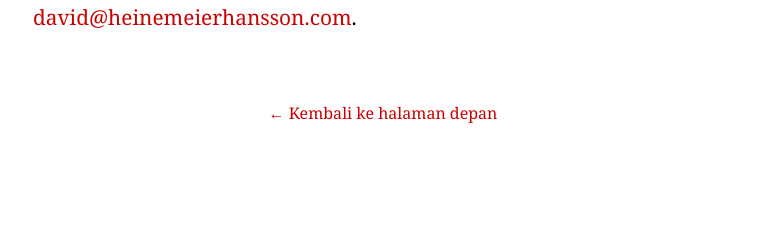
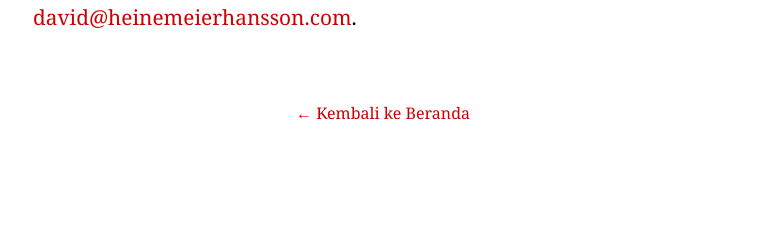
Before and after one commit to rails-id/rails-id.github.io, a Jekyll site: the page built from trademarks.html, in a window 1280 px wide. Shown: the part 931-1161 px from the top of the page, without its empty margins (257-1019 px from the left). Built offline with Jekyll 4.4.1, drawn with Linux system fonts in a browser that asks for light colours.

Commit message:
gunakan Beranda sebagai penggan halaman depan

```diff
--- a/_layouts/doctrine.html
+++ b/_layouts/doctrine.html
@@ -35,7 +35,7 @@ layout: default
 
 <section>
   <p class="back">
-    <a href="/">&larr; Kembali ke halaman depan</a>
+    <a href="/">&larr; Kembali ke Beranda</a>
   </p>
 </section>
 
--- a/_layouts/page.html
+++ b/_layouts/page.html
@@ -11,6 +11,6 @@ layout: default
 
 <section>
   <p class="back">
-    <a href="/">&larr; Kembali ke halaman depan</a>
+    <a href="/">&larr; Kembali ke Beranda</a>
   </p>
 </section>
```
